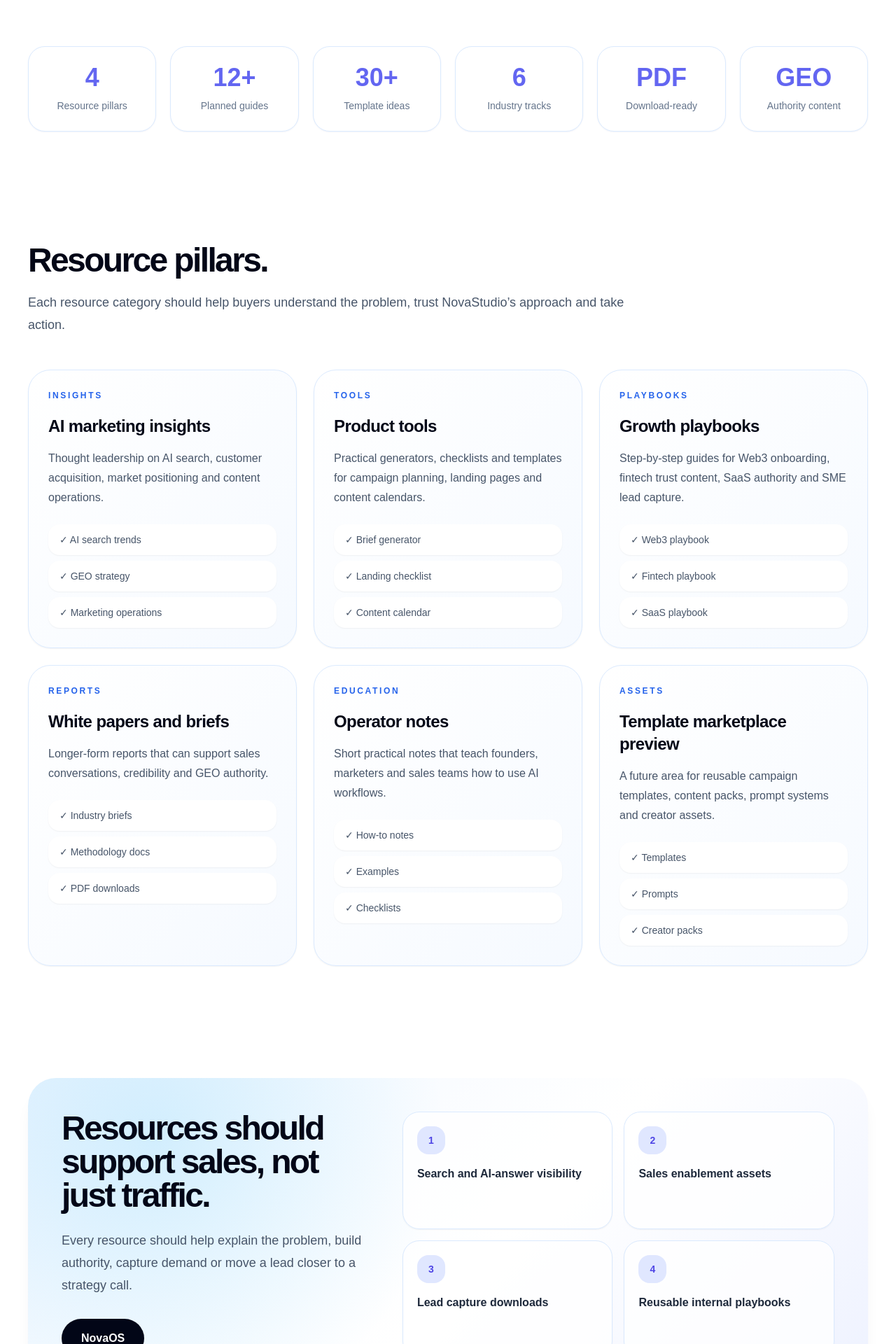
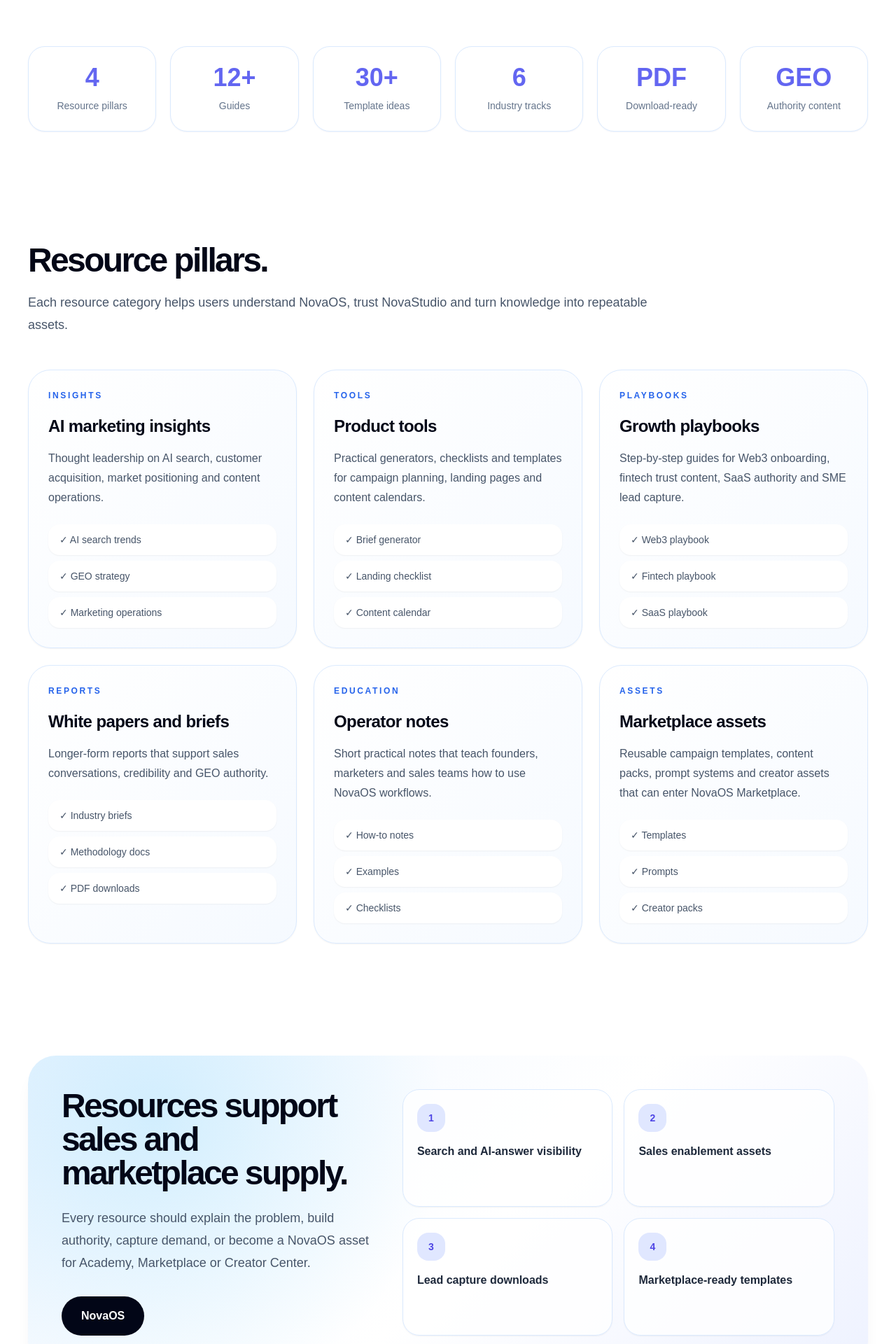
Before and after one commit to Booyuu/Novatest, a Next.js app: page /resources in a window 1280 px wide. Shown: the part 820-2740 px from the top of the page at 70% size. Built offline with nearby package versions, Linux system fonts and the light colour scheme.

Commit message:
Align resources page with NovaOS asset ecosystem

```diff
--- a/app/resources/page.tsx
+++ b/app/resources/page.tsx
@@ -9,22 +9,22 @@
 
 const copy = {
   en: {
-    eyebrow: 'Resources', title: 'A knowledge hub for AI-native marketing operations.', body: 'Resources should not be a random blog. This page is structured as a practical knowledge center for AI search, content systems, campaign operations, trust-building and repeatable growth workflows.', badges: ['Playbooks', 'Templates', 'GEO guides', 'Campaign tools'], metrics: [['4', 'Resource pillars'], ['12+', 'Planned guides'], ['30+', 'Template ideas'], ['6', 'Industry tracks'], ['PDF', 'Download-ready'], ['GEO', 'Authority content']],
-    cardsTitle: 'Resource pillars.', cardsBody: 'Each resource category should help buyers understand the problem, trust NovaStudio’s approach and take action.',
-    cards: [{ kicker: 'Insights', title: 'AI marketing insights', body: 'Thought leadership on AI search, customer acquisition, market positioning and content operations.', points: ['AI search trends', 'GEO strategy', 'Marketing operations'] }, { kicker: 'Tools', title: 'Product tools', body: 'Practical generators, checklists and templates for campaign planning, landing pages and content calendars.', points: ['Brief generator', 'Landing checklist', 'Content calendar'] }, { kicker: 'Playbooks', title: 'Growth playbooks', body: 'Step-by-step guides for Web3 onboarding, fintech trust content, SaaS authority and SME lead capture.', points: ['Web3 playbook', 'Fintech playbook', 'SaaS playbook'] }, { kicker: 'Reports', title: 'White papers and briefs', body: 'Longer-form reports that can support sales conversations, credibility and GEO authority.', points: ['Industry briefs', 'Methodology docs', 'PDF downloads'] }, { kicker: 'Education', title: 'Operator notes', body: 'Short practical notes that teach founders, marketers and sales teams how to use AI workflows.', points: ['How-to notes', 'Examples', 'Checklists'] }, { kicker: 'Assets', title: 'Template marketplace preview', body: 'A future area for reusable campaign templates, content packs, prompt systems and creator assets.', points: ['Templates', 'Prompts', 'Creator packs'] }],
-    featureTitle: 'Resources should support sales, not just traffic.', featureBody: 'Every resource should help explain the problem, build authority, capture demand or move a lead closer to a strategy call.', featurePoints: ['Search and AI-answer visibility', 'Sales enablement assets', 'Lead capture downloads', 'Reusable internal playbooks'],
+    eyebrow: 'Resources', title: 'A knowledge hub for NovaOS-powered marketing operations.', body: 'Resources are not a random blog. They are part of the NovaOS asset engine: guides, templates, playbooks, white papers, campaign packs and educational content that support search visibility, sales conversations and marketplace supply.', badges: ['Playbooks', 'Templates', 'GEO guides', 'Campaign assets'], metrics: [['4', 'Resource pillars'], ['12+', 'Guides'], ['30+', 'Template ideas'], ['6', 'Industry tracks'], ['PDF', 'Download-ready'], ['GEO', 'Authority content']],
+    cardsTitle: 'Resource pillars.', cardsBody: 'Each resource category helps users understand NovaOS, trust NovaStudio and turn knowledge into repeatable assets.',
+    cards: [{ kicker: 'Insights', title: 'AI marketing insights', body: 'Thought leadership on AI search, customer acquisition, market positioning and content operations.', points: ['AI search trends', 'GEO strategy', 'Marketing operations'] }, { kicker: 'Tools', title: 'Product tools', body: 'Practical generators, checklists and templates for campaign planning, landing pages and content calendars.', points: ['Brief generator', 'Landing checklist', 'Content calendar'] }, { kicker: 'Playbooks', title: 'Growth playbooks', body: 'Step-by-step guides for Web3 onboarding, fintech trust content, SaaS authority and SME lead capture.', points: ['Web3 playbook', 'Fintech playbook', 'SaaS playbook'] }, { kicker: 'Reports', title: 'White papers and briefs', body: 'Longer-form reports that support sales conversations, credibility and GEO authority.', points: ['Industry briefs', 'Methodology docs', 'PDF downloads'] }, { kicker: 'Education', title: 'Operator notes', body: 'Short practical notes that teach founders, marketers and sales teams how to use NovaOS workflows.', points: ['How-to notes', 'Examples', 'Checklists'] }, { kicker: 'Assets', title: 'Marketplace assets', body: 'Reusable campaign templates, content packs, prompt systems and creator assets that can enter NovaOS Marketplace.', points: ['Templates', 'Prompts', 'Creator packs'] }],
+    featureTitle: 'Resources support sales and marketplace supply.', featureBody: 'Every resource should explain the problem, build authority, capture demand, or become a NovaOS asset for Academy, Marketplace or Creator Center.', featurePoints: ['Search and AI-answer visibility', 'Sales enablement assets', 'Lead capture downloads', 'Marketplace-ready templates'],
     processTitle: 'Resource production workflow.', process: [{ kicker: 'Plan', title: 'Choose the topic cluster', body: 'Start from buyer questions, AI search gaps and sales objections.' }, { kicker: 'Structure', title: 'Build the asset format', body: 'Decide whether it should be an article, checklist, PDF, template or playbook.' }, { kicker: 'Publish', title: 'Create the conversion path', body: 'Connect the resource with CTA, download, email follow-up or consultation flow.' }, { kicker: 'Reuse', title: 'Turn content into assets', body: 'Break long resources into posts, scripts, FAQs, comparison pages and sales material.' }],
-    faqTitle: 'Resource questions.', faqs: [['Should resources be gated?', 'Some can be public for GEO and SEO authority. Deeper templates and PDFs can be used for lead capture.'], ['Can we add Chinese resources?', 'Yes. The content system supports multiple languages and localized resource tracks.'], ['Can resources become marketplace assets?', 'Yes. Strong templates, guides and playbooks can later become NovaOS marketplace assets.'], ['What should we publish first?', 'Start with GEO/AEO, AI marketing workflow, fintech trust content and Web3 onboarding resources.']],
-    ctaTitle: 'Build a resource engine, not just a blog.', ctaBody: 'NovaStudio can help turn your expertise into search visibility, sales material and reusable marketing assets.', ctaLabel: 'Plan resource strategy',
+    faqTitle: 'Resource questions.', faqs: [['Should resources be gated?', 'Some can be public for GEO and SEO authority. Deeper templates and PDFs can be used for lead capture.'], ['Can we add Chinese resources?', 'Yes. The content system supports multiple languages and localized resource tracks.'], ['Can resources become marketplace assets?', 'Yes. Strong templates, guides and playbooks can become NovaOS marketplace assets.'], ['What should we publish first?', 'Start with GEO/AEO, AI marketing workflow, fintech trust content and Web3 onboarding resources.']],
+    ctaTitle: 'Build a resource engine, not just a blog.', ctaBody: 'NovaStudio can help turn expertise into search visibility, sales material and reusable NovaOS marketing assets.', ctaLabel: 'Plan resource strategy',
   },
   zh: {
-    eyebrow: '资源中心', title: '面向 AI 原生营销运营的知识中心。', body: '资源页不应该只是随便放博客。这里应该成为关于 AI 搜索、内容系统、活动运营、信任建设和可复制增长工作流的实用知识中心。', badges: ['增长手册', '模板', 'GEO 指南', '活动工具'], metrics: [['4', '资源支柱'], ['12+', '计划指南'], ['30+', '模板方向'], ['6', '行业轨道'], ['PDF', '可下载'], ['GEO', '权威内容']],
-    cardsTitle: '资源支柱。', cardsBody: '每个资源类别都应该帮助客户理解问题、信任 NovaStudio 的方法，并推动下一步行动。',
-    cards: [{ kicker: '洞察', title: 'AI 营销洞察', body: '关于 AI 搜索、获客、市场定位和内容运营的观点内容。', points: ['AI 搜索趋势', 'GEO 策略', '营销运营'] }, { kicker: '工具', title: '产品工具', body: '用于 campaign 规划、落地页和内容日历的生成器、检查清单和模板。', points: ['Brief 生成器', '落地页清单', '内容日历'] }, { kicker: '手册', title: '增长手册', body: 'Web3 注册转化、金融科技信任内容、SaaS 权威内容和 SME 线索捕获的步骤指南。', points: ['Web3 手册', 'Fintech 手册', 'SaaS 手册'] }, { kicker: '报告', title: '白皮书与简报', body: '用于销售沟通、可信度建设和 GEO 权威内容的长篇报告。', points: ['行业简报', '方法论文档', 'PDF 下载'] }, { kicker: '教育', title: '运营者笔记', body: '教创始人、市场和销售团队如何使用 AI 工作流的短内容。', points: ['How-to', '案例', '检查清单'] }, { kicker: '资产', title: '模板市场预览', body: '未来可放可复用 campaign 模板、内容包、prompt 系统和创作者资产。', points: ['模板', 'Prompt', '创作者包'] }],
-    featureTitle: '资源应该支持销售，而不只是获取流量。', featureBody: '每个资源都应该帮助解释问题、建立权威、捕获需求，或者把线索推向策略沟通。', featurePoints: ['搜索与 AI 答案曝光', '销售赋能资产', '下载线索捕获', '内部可复用手册'],
+    eyebrow: '资源中心', title: '面向 NovaOS 营销运营的知识中心。', body: '资源页不是普通博客，而是 NovaOS 资产引擎的一部分：指南、模板、playbook、白皮书、campaign pack 和教育内容，用于支持搜索曝光、销售沟通和市场资产供给。', badges: ['增长手册', '模板', 'GEO 指南', '活动资产'], metrics: [['4', '资源支柱'], ['12+', '指南'], ['30+', '模板方向'], ['6', '行业轨道'], ['PDF', '可下载'], ['GEO', '权威内容']],
+    cardsTitle: '资源支柱。', cardsBody: '每个资源类别都帮助用户理解 NovaOS、信任 NovaStudio，并把知识变成可复用资产。',
+    cards: [{ kicker: '洞察', title: 'AI 营销洞察', body: '关于 AI 搜索、获客、市场定位和内容运营的观点内容。', points: ['AI 搜索趋势', 'GEO 策略', '营销运营'] }, { kicker: '工具', title: '产品工具', body: '用于 campaign 规划、落地页和内容日历的生成器、检查清单和模板。', points: ['Brief 生成器', '落地页清单', '内容日历'] }, { kicker: '手册', title: '增长手册', body: 'Web3 注册转化、金融科技信任内容、SaaS 权威内容和 SME 线索捕获的步骤指南。', points: ['Web3 手册', 'Fintech 手册', 'SaaS 手册'] }, { kicker: '报告', title: '白皮书与简报', body: '用于销售沟通、可信度建设和 GEO 权威内容的长篇报告。', points: ['行业简报', '方法论文档', 'PDF 下载'] }, { kicker: '教育', title: '运营者笔记', body: '教创始人、市场和销售团队如何使用 NovaOS 工作流的短内容。', points: ['How-to', '案例', '检查清单'] }, { kicker: '资产', title: '市场资产', body: '可复用 campaign 模板、内容包、prompt 系统和创作者资产，可以进入 NovaOS Marketplace。', points: ['模板', 'Prompt', '创作者包'] }],
+    featureTitle: '资源支持销售，也支持市场资产供给。', featureBody: '每个资源都应该解释问题、建立权威、捕获需求，或者成为 NovaOS 学院、市场或创作者中心的资产。', featurePoints: ['搜索与 AI 答案曝光', '销售赋能资产', '下载线索捕获', '可进入市场的模板'],
     processTitle: '资源生产流程。', process: [{ kicker: '规划', title: '选择主题集群', body: '从买家问题、AI 搜索缺口和销售异议开始。' }, { kicker: '结构', title: '确定资产形式', body: '判断它应该是文章、清单、PDF、模板还是 playbook。' }, { kicker: '发布', title: '设计转化路径', body: '把资源连接到 CTA、下载、邮件跟进或咨询流程。' }, { kicker: '复用', title: '把内容变成资产', body: '把长内容拆成帖子、脚本、FAQ、对比页和销售素材。' }],
-    faqTitle: '资源常见问题。', faqs: [['资源要不要留资？', '一部分公开，用于 GEO 和 SEO 权威；更深的模板和 PDF 可以用于线索捕获。'], ['可以做中文资源吗？', '可以。内容系统支持多语言和本地化资源轨道。'], ['资源能变成市场资产吗？', '可以。强模板、指南和手册后续可以进入 NovaOS 市场。'], ['先发布什么？', '建议先做 GEO/AEO、AI 营销工作流、金融科技信任内容和 Web3 注册转化资源。']],
-    ctaTitle: '搭建资源引擎，而不是普通博客。', ctaBody: 'NovaStudio 可以把你的专业知识转化成搜索曝光、销售素材和可复用营销资产。', ctaLabel: '规划资源策略',
+    faqTitle: '资源常见问题。', faqs: [['资源要不要留资？', '一部分公开，用于 GEO 和 SEO 权威；更深的模板和 PDF 可以用于线索捕获。'], ['可以做中文资源吗？', '可以。内容系统支持多语言和本地化资源轨道。'], ['资源能变成市场资产吗？', '可以。强模板、指南和手册可以成为 NovaOS 市场资产。'], ['先发布什么？', '建议先做 GEO/AEO、AI 营销工作流、金融科技信任内容和 Web3 注册转化资源。']],
+    ctaTitle: '搭建资源引擎，而不是普通博客。', ctaBody: 'NovaStudio 可以把专业知识转化成搜索曝光、销售素材和可复用 NovaOS 营销资产。', ctaLabel: '规划资源策略',
   },
   ja: null,
   ko: null,
```
